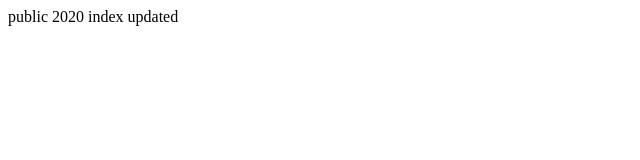
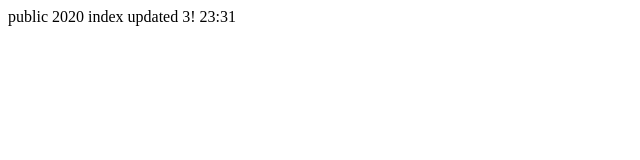
Before and after one commit to sheepoo/public2020, a plain HTML site: page index.html in a window 1280 px wide. Shown: the full height of the page, 0-640 px from the left. Drawn offline with Linux system fonts and the light colour scheme.

Commit message:
Update index.html

```diff
--- a/index.html
+++ b/index.html
@@ -1,5 +1,5 @@
 
 
 <html>
-public 2020 index updated
+public 2020 index updated 3! 23:31
 </html>
```
